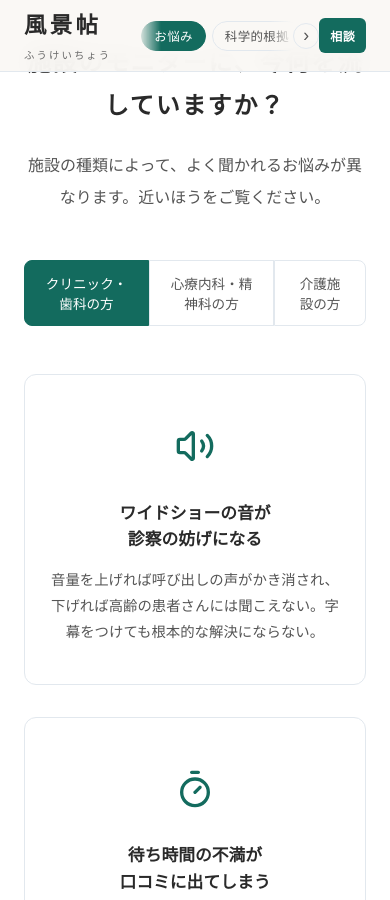
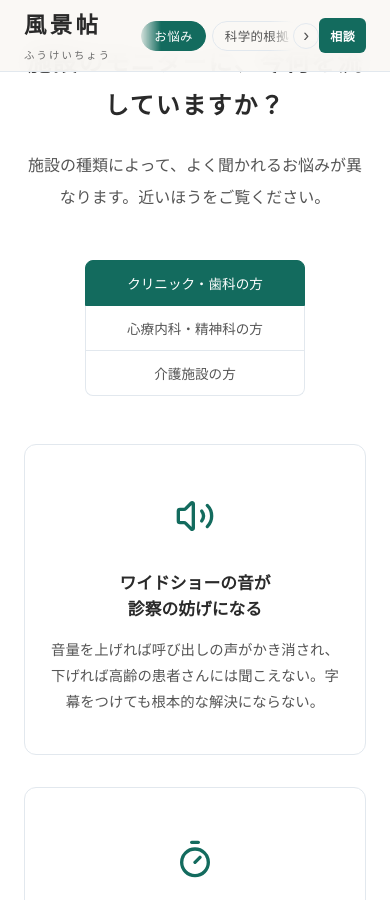
Before and after one commit to dr836gnypeq-ctrl/fukeichou-site, a Jekyll site: the page built from index.html, in a window 390 px wide and 900 px high, scrolled down 922 px. Built offline with Jekyll 4.4.1, drawn with Linux system fonts in a browser that asks for light colours; nearby versions of some CDN libraries.

Commit message:
fix: mobile tab vertical stack for ev-audience-tabs and tab-switcher

```diff
--- a/_layouts/default.html
+++ b/_layouts/default.html
@@ -51,7 +51,7 @@
 <link rel="prefetch" href="{{ '/' | relative_url }}">
 <link rel="prefetch" href="{{ '/evidence/' | relative_url }}">
 {% endif %}
-<link rel="stylesheet" href="{{ '/assets/css/style.css' | relative_url }}?v=20260321q">
+<link rel="stylesheet" href="{{ '/assets/css/style.css' | relative_url }}?v=20260321r">
 <script src="https://cdn.jsdelivr.net/npm/lucide@0.383.0/dist/umd/lucide.min.js" defer></script>
 </head>
 <body>
--- a/assets/css/style.css
+++ b/assets/css/style.css
@@ -158,6 +158,14 @@ a:hover{color:var(--gold)}
 .flow-steps{grid-template-columns:1fr 1fr}
 .section-heading{font-size:1.5rem}
 .tab-btn{padding:12px 20px;font-size:.85rem}
+.ev-audience-tabs{flex-direction:column;align-items:center;gap:6px}
+.ev-audience-tabs .tab-btn{width:220px;border-radius:8px!important;border:1px solid var(--border)!important}
+.ev-audience-tabs .tab-btn.active{border-color:var(--moss)!important}
+.tab-switcher{flex-direction:column;align-items:center}
+.tab-switcher .tab-btn{width:220px}
+.tab-switcher .tab-btn:first-child{border-radius:8px 8px 0 0}
+.tab-switcher .tab-btn:last-child{border-radius:0 0 8px 8px}
+.tab-switcher .tab-btn:not(:first-child){border-top:none}
 }
 @media(max-width:480px){
 .flow-steps{grid-template-columns:1fr}
```
